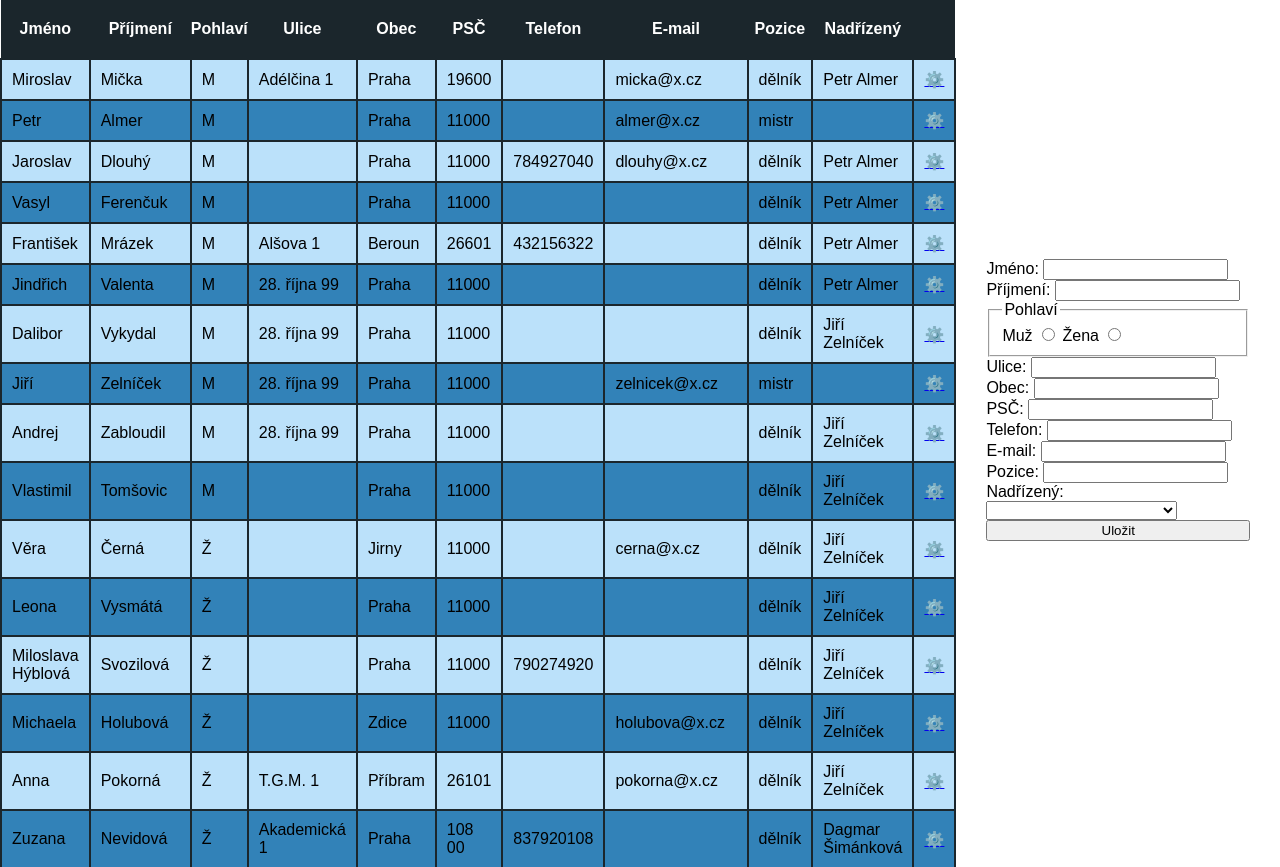
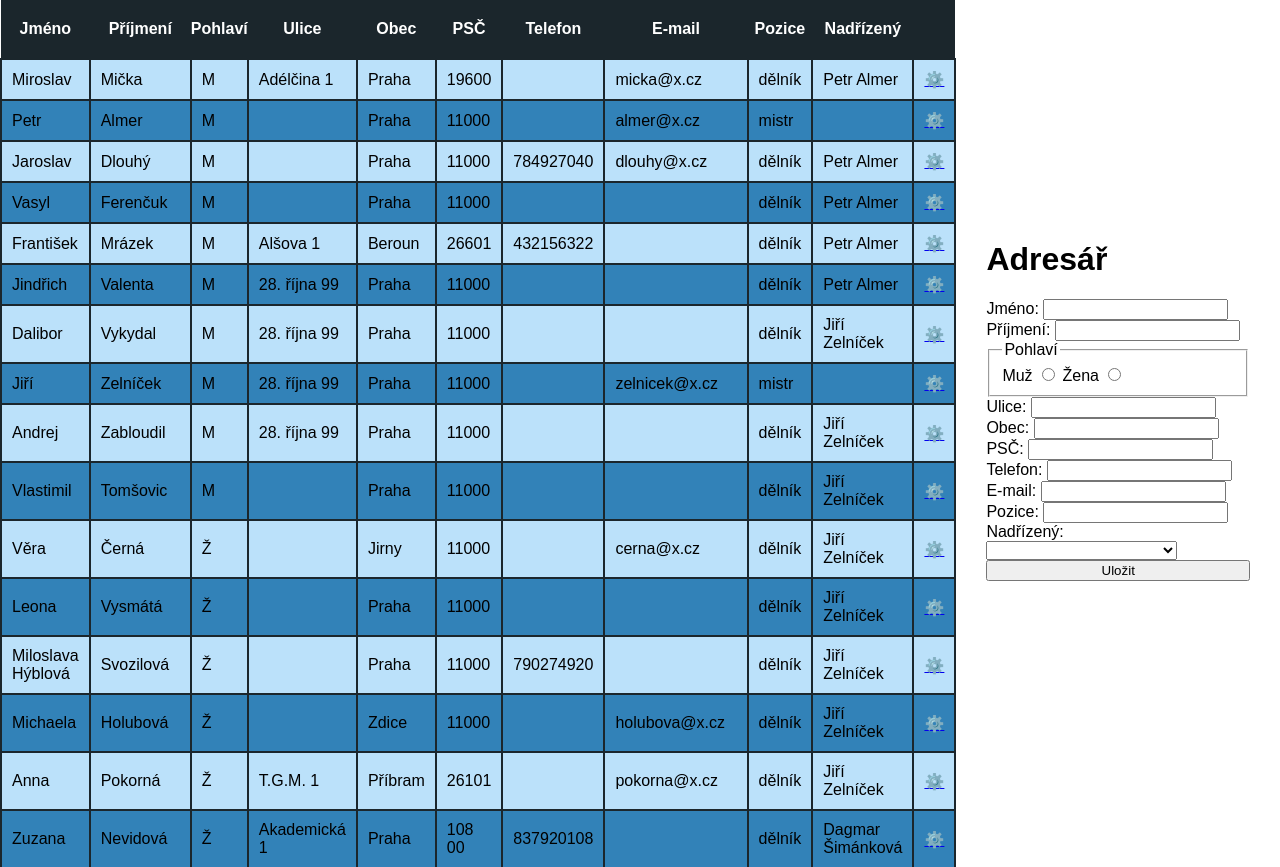
Before and after one commit to friedmannmartin/cv04-adressbook, a PHP site: page / in a window 1280 px wide. Shown: the top 867 px of the page. Run offline with PHP 8.4, Linux system fonts and the light colour scheme.

Commit message:
Minoritní refaktoring

```diff
--- a/formular.php
+++ b/formular.php
@@ -12,7 +12,8 @@
     }
 ?>
 <form name="osoba" action="./index.php" method="post" onsubmit="return validace()">
-    <label>Jméno:    <input type="text" name="jmeno"    value='<?=$clovek->jmeno?>' required></label>
+    <h1>Adresář</h1>
+    <label>Jméno:    <input type="text" name="jmeno"    value='<?=$clovek->jmeno?>'    required></label>
     <label>Příjmení: <input type="text" name="prijmeni" value='<?=$clovek->prijmeni?>' required></label>
 
     <fieldset>
@@ -23,7 +24,7 @@
 
     <label>Ulice:   <input type="text"  name="ulice"   value='<?=$clovek->ulice?>'></label>
     <label>Obec:    <input type="text"  name="obec"    value='<?=$clovek->obec?>' required></label>
-    <label>PSČ:     <input type="text"  name="psc"     value='<?=$clovek->psc?>' required></label>
+    <label>PSČ:     <input type="text"  name="psc"     value='<?=$clovek->psc?>'  required></label>
     <label>Telefon: <input type="tel"   name="telefon" value='<?=$clovek->telefon?>'></label>
     <label>E-mail:  <input type="email" name="email"   value='<?=$clovek->email?>'></label>
     <label>Pozice:  <input type="text"  name="pozice"  value='<?=$clovek->pozice?>'></label>
```
